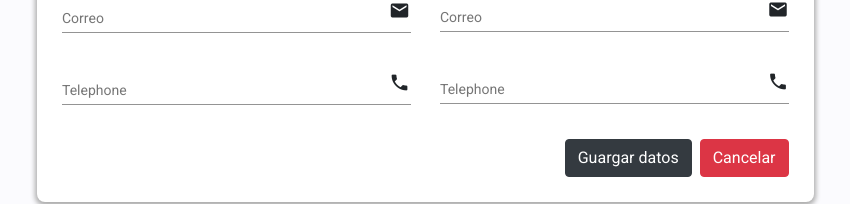
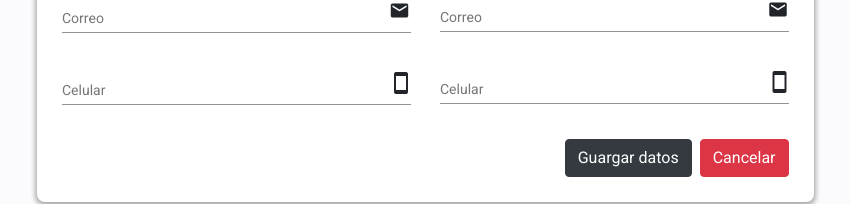
Before and after one commit to Jose-Antonio1999/SISTEMA-COMUNICADO-PHP-ANGULAR, an Angular app: page / in a window 1280 px wide. Shown: the part 321-525 px from the top of the page, without its empty margins (215-1065 px from the left). Built offline with nearby package versions, Linux system fonts and the light colour scheme.

Commit message:
Desarrollo del formulario registro alumnado en la rama registro estudianteApoderado v0.2

```diff
--- a/src/app/registro-estudiante-apoderado/registro-estudiante-apoderado.component.html
+++ b/src/app/registro-estudiante-apoderado/registro-estudiante-apoderado.component.html
@@ -50,10 +50,10 @@
 
         <div class="form-group">
           <mat-form-field class="modelInput">
-            <mat-label>Telephone</mat-label>
+            <mat-label>Celular</mat-label>
 
             <input type="tel" matInput>
-            <mat-icon matSuffix>phone</mat-icon>
+            <mat-icon matSuffix><span class="material-icons">stay_current_portrait</span></mat-icon>
           </mat-form-field>
         </div>
       </div>
@@ -99,10 +99,10 @@
 
         <div class="form-group">
           <mat-form-field class="modelInput">
-            <mat-label>Telephone</mat-label>
+            <mat-label>Celular</mat-label>
 
             <input type="tel" matInput>
-            <mat-icon matSuffix>phone</mat-icon>
+            <mat-icon matSuffix><span class="material-icons">stay_current_portrait</span></mat-icon>
           </mat-form-field>
         </div>
       </div>
```
